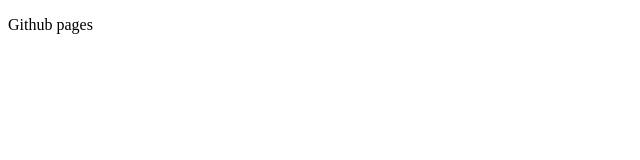
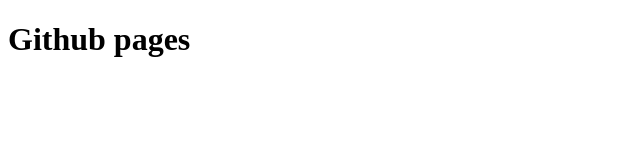
Before and after one commit to androidfreakers/androidfreakers.github.io, a plain HTML site: page index.html in a window 1280 px wide. Shown: the whole page, without its empty margins (0-640 px from the left). Drawn offline with Linux system fonts and the light colour scheme.

Commit message:
change header

```diff
--- a/index.html
+++ b/index.html
@@ -6,6 +6,6 @@
         <meta name="viewport" content="width=device-width, initial-scale=1">
     </head>
     <body>
-        <p>Github pages</p>
+        <h1>Github pages</h1>
     </body>
 </html>
```
